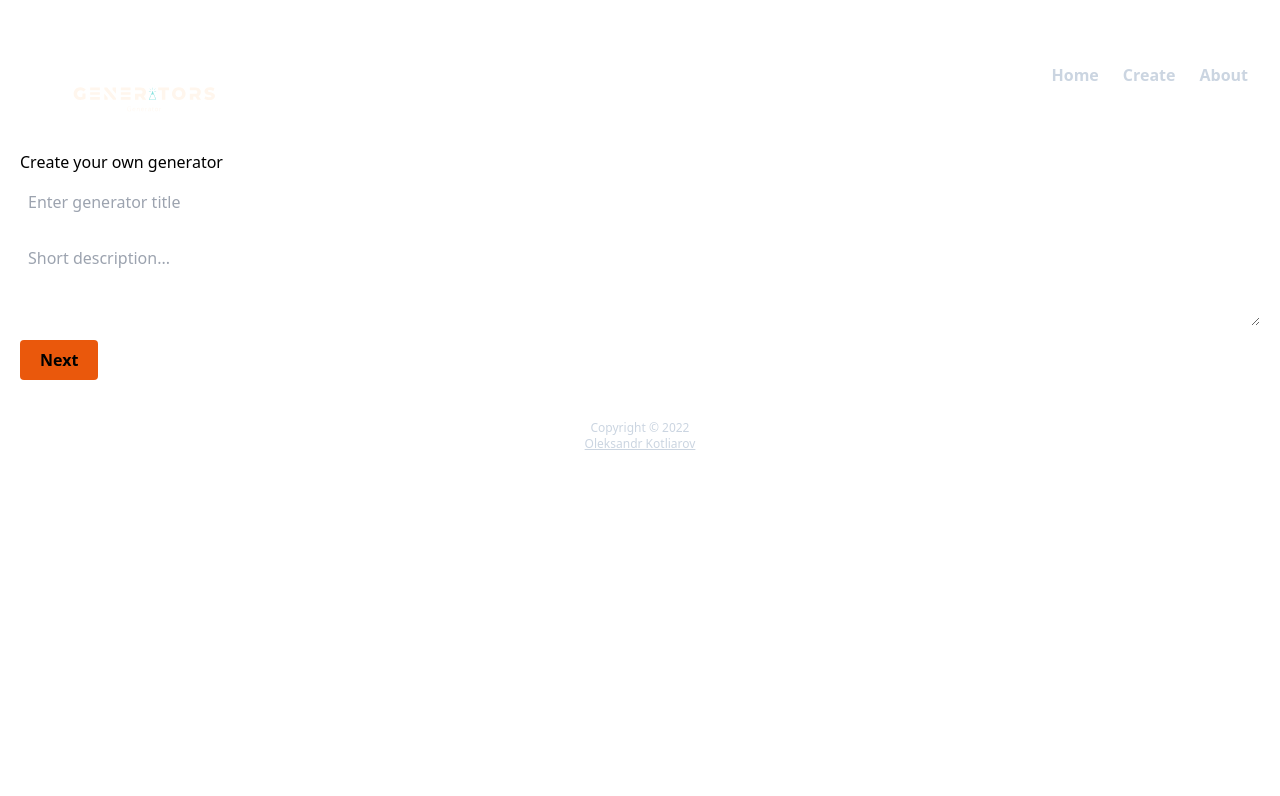
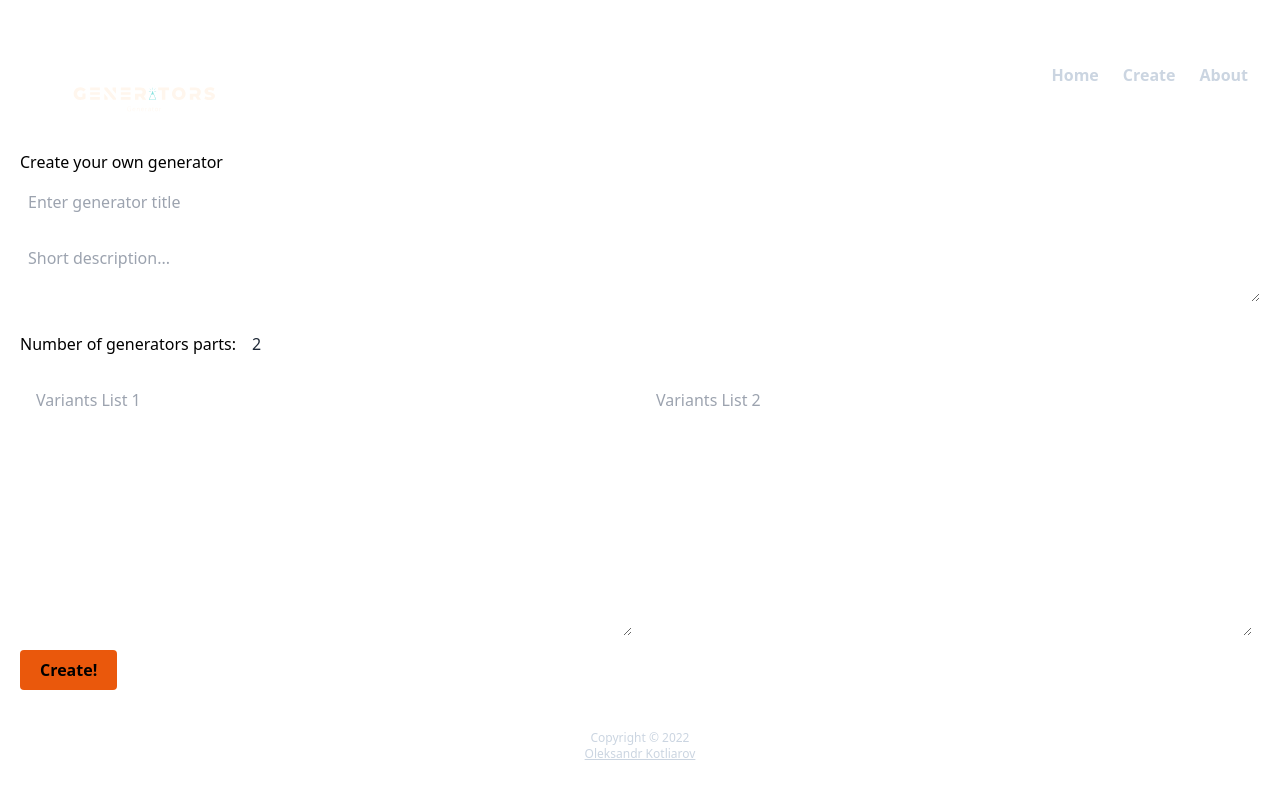
Before and after one commit to AlexKotl/generators-generator, a Nuxt app: page /create in a window 1280 px wide. Shown: the top 796 px of the page. Built offline with nearby package versions, Linux system fonts and the light colour scheme.

Commit message:
create form layout

```diff
--- a/components/TextInput.vue
+++ b/components/TextInput.vue
@@ -1,9 +1,23 @@
 <template>
-  <input type="text" class="rounded w-full py-2 px-2 my-2 text-gray-800" :placeholder="placeholder" />
+  <input
+    class="rounded w-full py-2 px-2 my-2 text-gray-800"
+    :type="type"
+    :min="min"
+    :max="max"
+    :value="modelValue"
+    :placeholder="placeholder"
+    @input="$emit('update:modelValue', $event.target.value)"
+  />
 </template>
 
 <script setup lang="ts">
 const props = defineProps<{
   placeholder: string;
+  min?: string;
+  max?: string;
+  modelValue: string;
+  type?: {
+    default: "text";
+  };
 }>();
 </script>
--- a/components/TextareaInput.vue
+++ b/components/TextareaInput.vue
@@ -1,9 +1,13 @@
 <template>
-  <textarea class="rounded w-full py-2 px-2 my-2 text-gray-800" rows="3" :placeholder="placeholder"></textarea>
+  <textarea class="rounded w-full py-2 px-2 my-2 text-gray-800" :rows="rows" :placeholder="placeholder"></textarea>
 </template>
 
 <script setup lang="ts">
 const props = defineProps<{
-  placeholder: string;
+  placeholder?: string;
+  rows: {
+    type: String;
+    default: 3;
+  };
 }>();
 </script>
--- a/pages/create.vue
+++ b/pages/create.vue
@@ -2,9 +2,30 @@
   <div>
     <h1>Create your own generator</h1>
     <form>
-      <div><TextInput placeholder="Enter generator title" /></div>
-      <div><TextareaInput placeholder="Short description..."></TextareaInput></div>
-      <div><Button>Next</Button></div>
+      <div>
+        <TextInput placeholder="Enter generator title" />
+      </div>
+      <div>
+        <TextareaInput placeholder="Short description..."></TextareaInput>
+      </div>
+      <div class="flex items-center content-center">
+        <div>Number of generators parts:</div>
+        <div class="px-2">
+          <TextInput type="number" min="2" max="5" v-model="parts" />
+        </div>
+      </div>
+      <div class="flex justify-center">
+        <div class="px-2 flex-1" v-for="(n, i) in Array(5)" :key="i" v-show="i <= parts - 1">
+          <TextareaInput :placeholder="'Variants List ' + (i + 1)" rows="10"></TextareaInput>
+        </div>
+      </div>
+      <div>
+        <Button>Create!</Button>
+      </div>
     </form>
   </div>
 </template>
+
+<script setup lang="ts">
+const parts = ref(2);
+</script>
--- a/tailwind.config.js
+++ b/tailwind.config.js
@@ -6,4 +6,5 @@ module.exports = {
     extend: {},
   },
   plugins: [],
+  safelist: ["flex-1"],
 };
```
